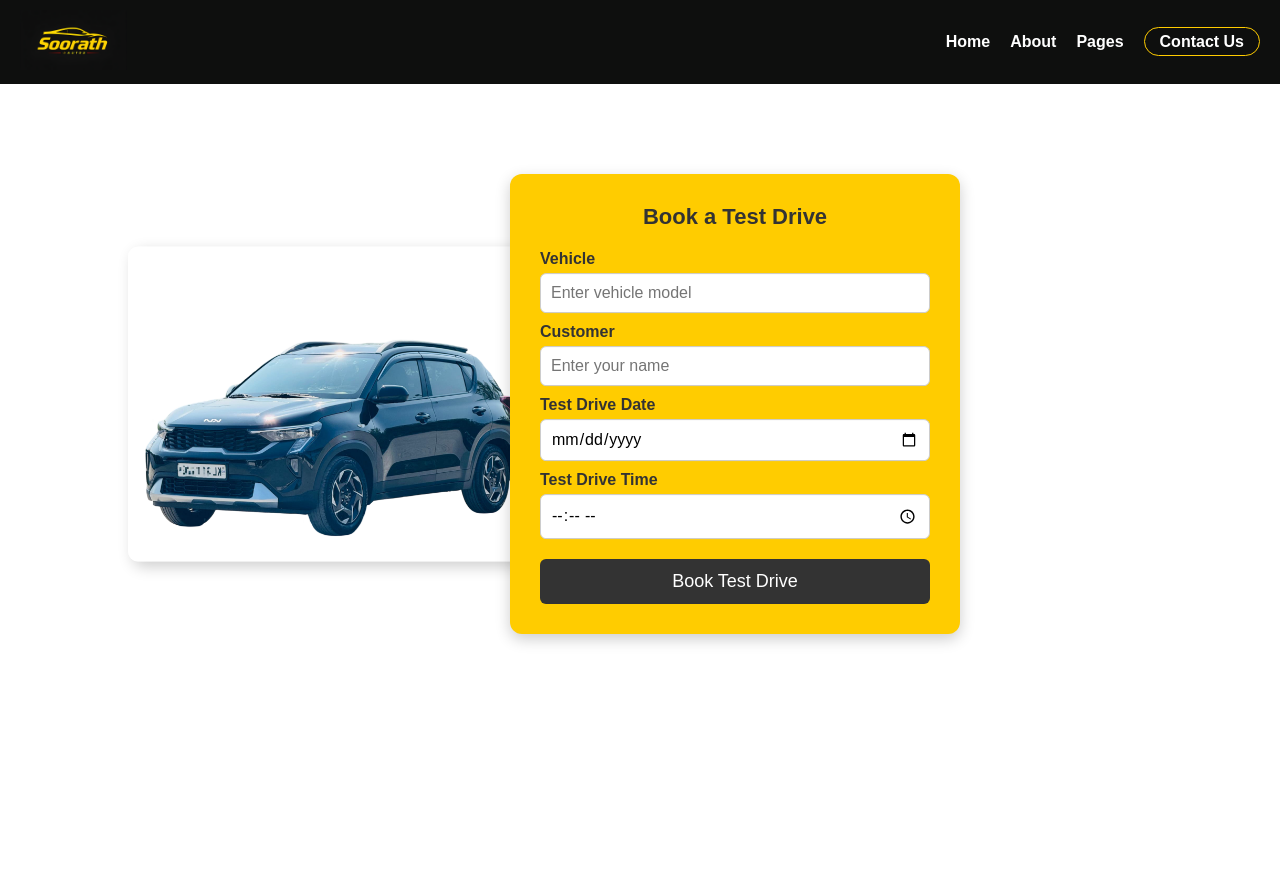
After one commit to minhaj-v-s/car_reselling_project, a Django app: page /book_appointment/ in a window 1280 px wide. The commit adds this page. Run offline with Django 5.2, Linux system fonts and the light colour scheme.

Commit message:
book_appointment initial design completed

```diff
--- a/myproject/myapp/urls.py
+++ b/myproject/myapp/urls.py
@@ -6,5 +6,6 @@ urlpatterns =[
     path("registration/",views.registration,name="registration"),
     path("login/",views.login,name="login"),
     path("cars/",views.cars,name="cars"),
-    path("cardescription/",views.car_description,name="car_description")
+    path("cardescription/",views.car_description,name="car_description"),
+    path("book_appointment/",views.book_appointment,name="book_appoinment"),
 ]
--- a/myproject/myapp/views.py
+++ b/myproject/myapp/views.py
@@ -19,3 +19,6 @@ def cars(request):
 
 def car_description(request):
     return render(request,"car_description.html")
+
+def book_appointment(request):
+    return render(request,"book_appointment.html")
--- /dev/null
+++ b/myproject/static/css/book_appointment.css
@@ -0,0 +1,141 @@
+/* General Reset */
+* {
+    margin: 0;
+    padding: 0;
+    box-sizing: border-box;
+    font-family: 'Poppins', sans-serif;
+}
+
+
+/* Navigation Bar */
+.navbar {
+    background-color: #0e0f0e;
+    padding: 10px 20px;
+    display: flex;
+    justify-content: space-between;
+    align-items: center;
+}
+
+.logo img {
+    height: 60px;
+}
+
+.nav-links {
+    list-style: none;
+    display: flex;
+    gap: 20px;
+}
+
+.nav-links a {
+    color: #fff;
+    text-decoration: none;
+    font-weight: bold;
+    transition: color 0.3s;
+}
+
+.nav-links a:hover {
+    color: #ffcc00;
+}
+
+.contact-btn {
+    padding: 5px 15px;
+    border: 1px solid #ffcc00;
+    border-radius: 20px;
+    color: #ffcc00;
+    transition: background-color 0.3s;
+}
+
+.contact-btn:hover {
+    background-color: #0e0f0e;
+    color: #ffcc00;
+}
+
+
+
+/* Master Container */
+.master {
+    width: 100%;
+    height: 100vh;
+    display: flex;
+    align-items: center;
+    justify-content: center;
+    background-color: #fff;
+    position: relative;
+}
+
+/* Vehicle Image */
+.vehicle_img img {
+    width: 420px;
+    height: auto;
+    position: absolute;
+    left: 10%;
+    top: 40%;
+    transform: translateY(-50%);
+    border-radius: 10px;
+    box-shadow: 5px 5px 15px rgba(0, 0, 0, 0.2);
+}
+
+/* Appointment Form */
+.appointment_form {
+    width: 450px;
+    padding: 30px;
+    background-color: #ffcc00;
+    border-radius: 12px;
+    box-shadow: 0px 5px 15px rgba(0, 0, 0, 0.2);
+    text-align: center;
+    position: absolute;
+    right: 25%;
+    top: 40%;
+    transform: translateY(-50%);
+}
+
+/* Form Heading */
+.appointment_form h2 {
+    font-size: 22px;
+    color: #333;
+    margin-bottom: 20px;
+}
+
+/* Form Labels */
+form label {
+    display: block;
+    text-align: left;
+    font-weight: 600;
+    margin-top: 10px;
+    color: #333;
+}
+
+/* Form Inputs */
+form input {
+    width: 100%;
+    padding: 10px;
+    margin-top: 5px;
+    border: 1px solid #ccc;
+    border-radius: 6px;
+    font-size: 16px;
+    transition: 0.3s ease-in-out;
+}
+
+form input:focus {
+    border: 1px solid #333;
+    outline: none;
+    box-shadow: 0px 0px 5px rgba(0, 0, 0, 0.3);
+}
+
+/* Submit Button */
+button {
+    width: 100%;
+    padding: 12px;
+    margin-top: 20px;
+    background-color: #333;
+    color: #fff;
+    border: none;
+    border-radius: 6px;
+    font-size: 18px;
+    cursor: pointer;
+    transition: 0.3s;
+}
+
+button:hover {
+    background-color: #222;
+}
--- /dev/null
+++ b/myproject/templates/book_appointment.html
@@ -0,0 +1,50 @@
+{% load static %}
+<!DOCTYPE html>
+<html lang="en">
+<head>
+    <meta charset="UTF-8">
+    <meta name="viewport" content="width=device-width, initial-scale=1.0">
+    <title>Book Appointment</title>
+    <link rel="stylesheet" href="{% static 'css/book_appointment.css'%}">
+</head>
+<body>
+       <!-- Navigation Bar -->
+       <nav class="navbar">
+        <div class="logo">
+            <img src="../static/images/image (1).png" alt="Soorath Autos">
+        </div>
+        <ul class="nav-links">
+            <li><a href="#">Home</a></li>
+            <li><a href="#">About</a></li>
+            <li><a href="#">Pages</a></li>
+            <li><a href="#" class="contact-btn">Contact Us</a></li>
+        </ul>
+    </nav>
+    <div class="master">
+        <!-- Vehicle Image Section -->
+        <div class="vehicle_img">
+            <img src="{% static 'images/WhatsApp Image 2025-02-23 at 14.35.13_aa62e211.png' %}" alt="car image">
+        </div>
+
+        <!-- Appointment Form Section -->
+        <div class="appointment_form">
+            <h2>Book a Test Drive</h2>
+            <form action="">
+                <label for="vehicle">Vehicle</label>
+                <input type="text" name="vehicle" placeholder="Enter vehicle model">
+
+                <label for="customer">Customer</label>
+                <input type="text" name="customer" placeholder="Enter your name">
+
+                <label for="app_date">Test Drive Date</label>
+                <input type="date" name="app_date">
+
+                <label for="app_time">Test Drive Time</label>
+                <input type="time" name="app_time">
+
+                <button type="submit">Book Test Drive</button>
+            </form>
+        </div>
+    </div>
+</body>
+</html>
--- a/myproject/templates/registration.html
+++ b/myproject/templates/registration.html
@@ -34,6 +34,9 @@
                     <input type="password" name="password" placeholder="Confirm your password">
 
                     <button type="submit">Register</button>
+
+                    <!-- Login Link -->
+                    <p class="login-text">Already registered? <a href="/login">Login here</a></p>
                 </form>
             </div>
 
```
Also changed, not shown: myproject/static/css/cars.css (+37 -0 lines), myproject/static/css/registration.css (+18 -0 lines), myproject/templates/cars.html (+13 -0 lines).
